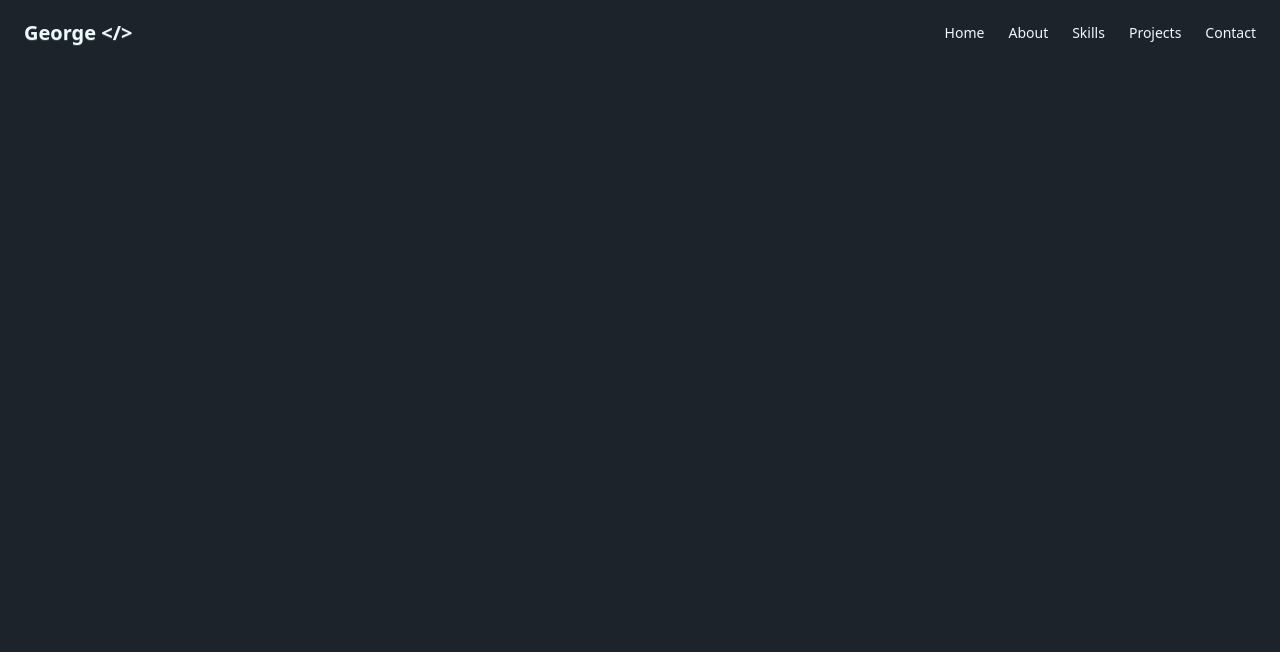
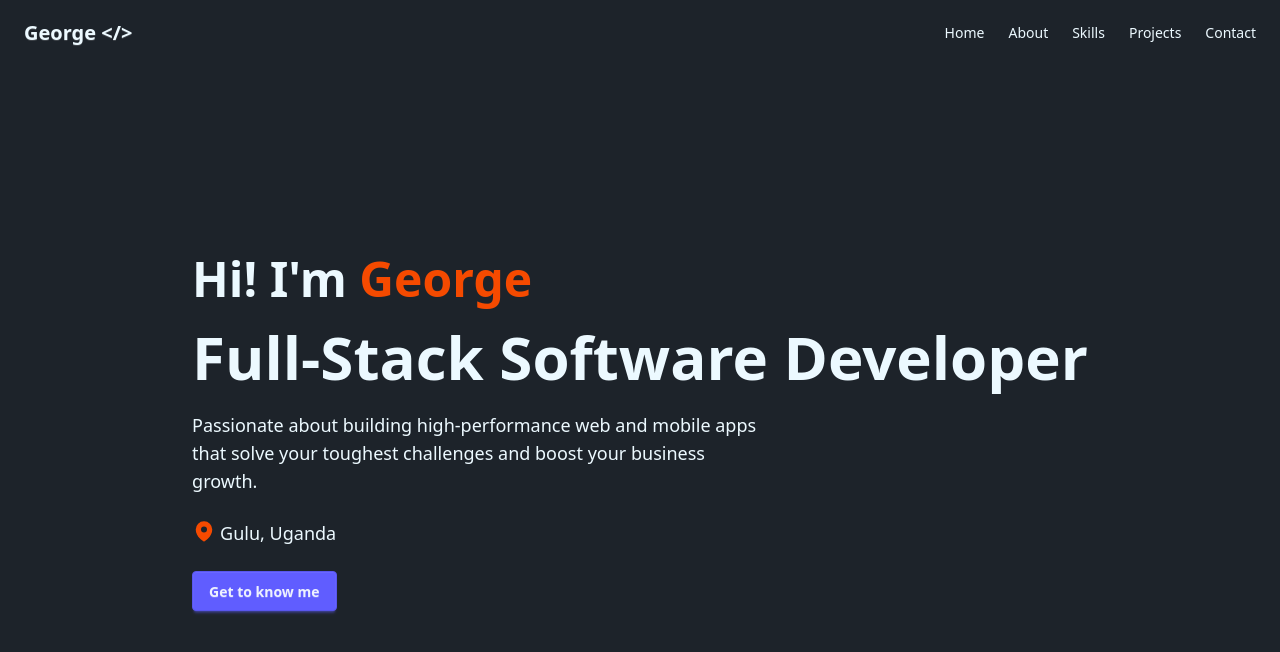
Before and after one commit to omarageorge/georgeomara, a Next.js app: page / in a window 1280 px wide. Shown: the top 652 px of the page. Built offline with nearby package versions, Linux system fonts and the light colour scheme.

Commit message:
feat(index): create page header section

```diff
--- a/src/app/page.tsx
+++ b/src/app/page.tsx
@@ -1,3 +1,42 @@
+import Button from '@/components/button';
+
 export default function Home() {
-  return <main></main>;
+  return (
+    <>
+      <header className='w-full h-[calc(100vh-4rem)] flex flex-col items-center justify-center'>
+        <div className='space-y-4 md:space-y-6 text-center md:text-left'>
+          <h2 className=' font-semibold text-3xl lg:text-5xl'>
+            Hi! I&apos;m{' '}
+            <span className='font-bold text-orange-600'>George</span>
+          </h2>
+          <h3 className='font-bold text-4xl lg:text-6xl'>
+            Full-Stack Software Developer
+          </h3>
+          <h3 className='font-normal text-base lg:text-lg max-w-sm md:max-w-md lg:max-w-xl mx-auto md:ml-0'>
+            Passionate about building high-performance web and mobile apps that
+            solve your toughest challenges and boost your business growth.
+          </h3>
+          <h4 className='w-fit flex gap-x-1 text-lg mx-auto md:ml-0'>
+            <span>
+              <svg
+                xmlns='http://www.w3.org/2000/svg'
+                viewBox='0 0 24 24'
+                fill='currentColor'
+                className='size-6 text-orange-600'
+              >
+                <path
+                  fillRule='evenodd'
+                  d='m11.54 22.351.07.04.028.016a.76.76 0 0 0 .723 0l.028-.015.071-.041a16.975 16.975 0 0 0 1.144-.742 19.58 19.58 0 0 0 2.683-2.282c1.944-1.99 3.963-4.98 3.963-8.827a8.25 8.25 0 0 0-16.5 0c0 3.846 2.02 6.837 3.963 8.827a19.58 19.58 0 0 0 2.682 2.282 16.975 16.975 0 0 0 1.145.742ZM12 13.5a3 3 0 1 0 0-6 3 3 0 0 0 0 6Z'
+                  clipRule='evenodd'
+                />
+              </svg>
+            </span>
+            <span>Gulu, Uganda</span>
+          </h4>
+
+          <Button label='Get to know me' primary />
+        </div>
+      </header>
+    </>
+  );
 }
```
